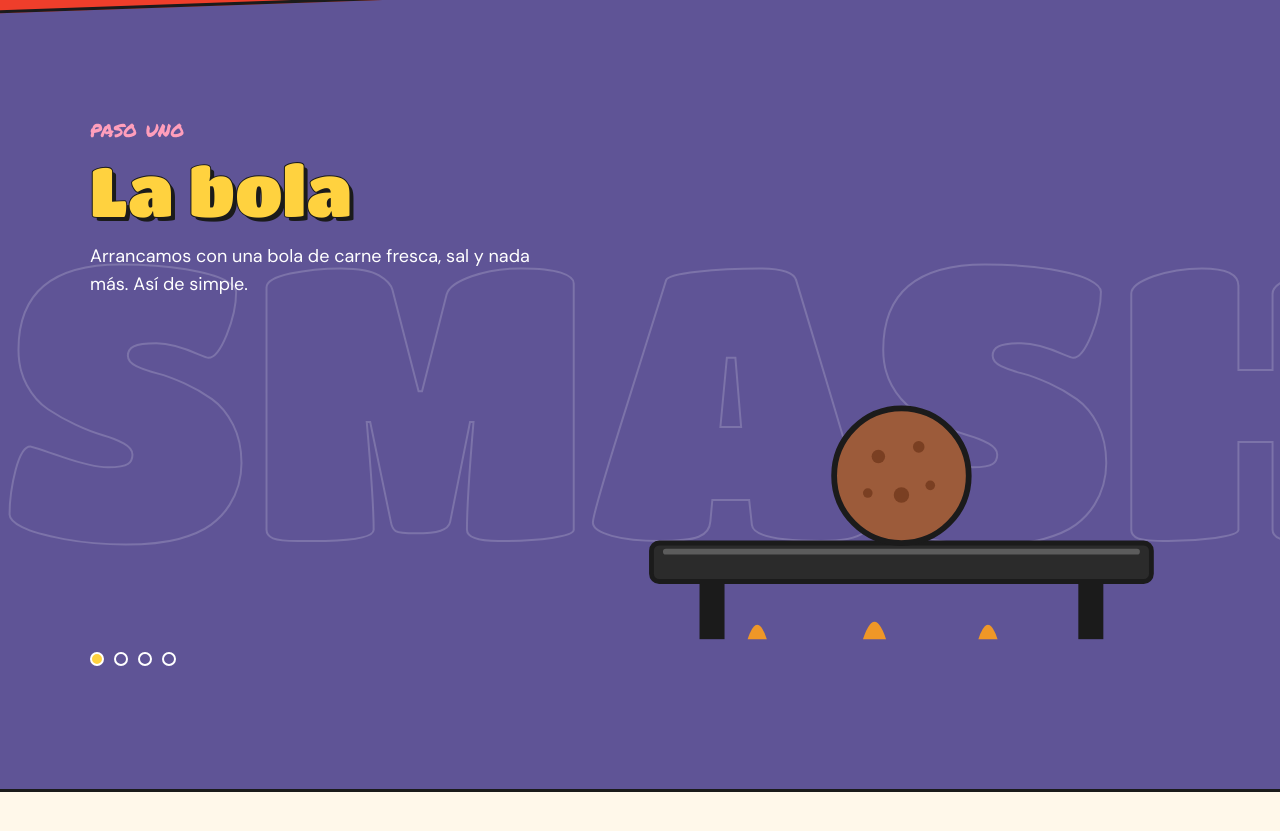
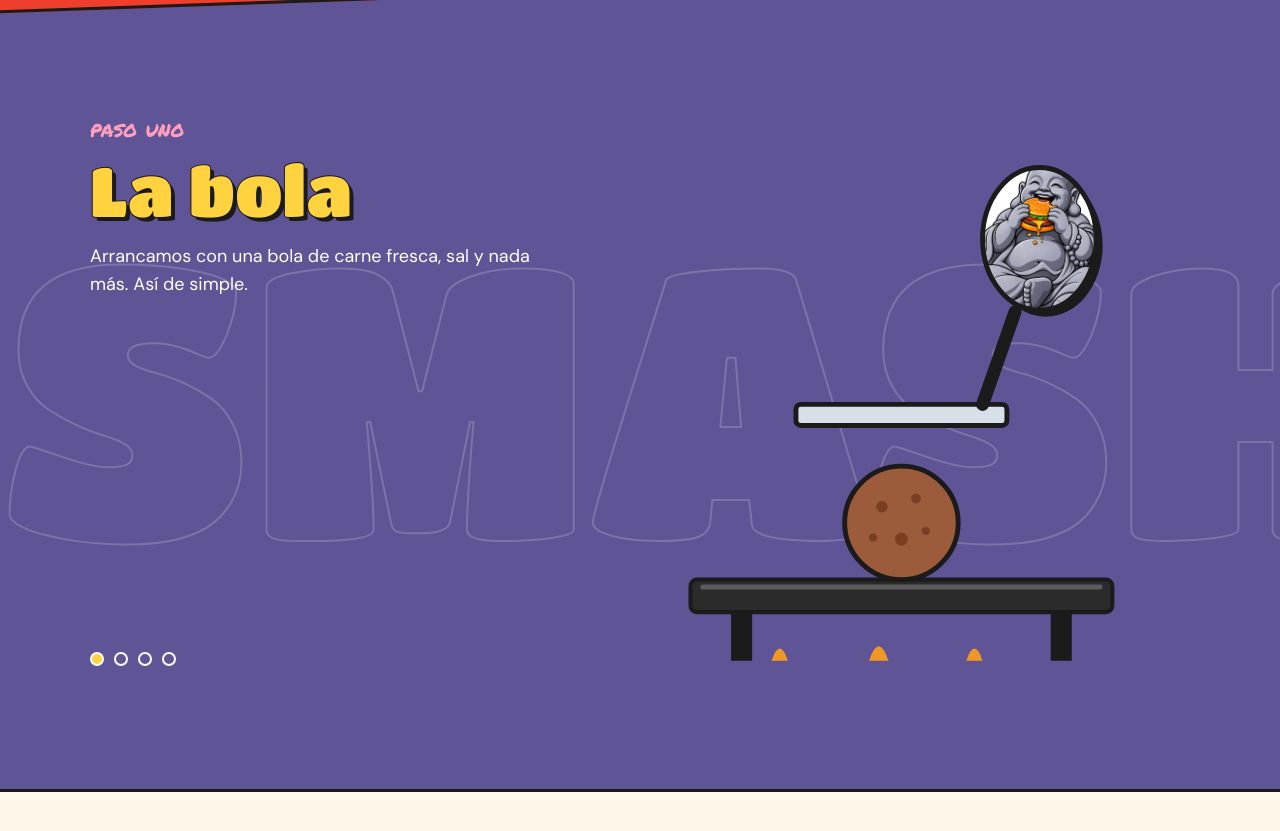
Before and after one commit to mjvy5dk8mz-cpu/guju-burgers, a plain HTML site: page index.html in a window 1280 px wide. Shown: the part 1153-1984 px from the top of the page. Drawn offline with nearby package versions, Linux system fonts and the light colour scheme; animation ran at ten frames a second.

Commit message:
El Buda hace el smash en la escena de scroll
Co-Authored-By: Claude Sonnet 5.5 <noreply@anthropic.com>

```diff
--- a/index.html
+++ b/index.html
@@ -207,7 +207,7 @@ aside.show{transform:none}
       <div class="dots" id="dots" aria-hidden="true"></div>
     </div>
     <div class="stage" aria-hidden="true">
-      <svg viewBox="0 0 600 560" id="stage">
+      <svg viewBox="0 -150 600 710" id="stage">
         <g id="steam" stroke="#fff" stroke-width="6" fill="none" stroke-linecap="round" opacity="0">
           <path d="M210 360 q-18 -30 0 -60 q18 -30 0 -60"/><path d="M300 340 q-18 -30 0 -60 q18 -30 0 -60"/><path d="M390 360 q-18 -30 0 -60 q18 -30 0 -60"/>
         </g>
@@ -242,10 +242,16 @@ aside.show{transform:none}
         </g>
         <g id="spat">
           <rect x="170" y="-26" width="260" height="26" rx="6" fill="#d7e0e6" stroke="#1b1b1b" stroke-width="6"/>
-          <path d="M410 -26 L470 -150" stroke="#1b1b1b" stroke-width="14" stroke-linecap="round"/>
-          <rect x="452" y="-250" width="44" height="120" rx="16" fill="#ef3e2b" stroke="#1b1b1b" stroke-width="6" transform="rotate(25 474 -190)"/>
+          <path d="M400 -26 L440 -140" stroke="#1b1b1b" stroke-width="16" stroke-linecap="round"/>
+          <g id="bud">
+            <clipPath id="budclip"><ellipse cx="470" cy="-230" rx="70" ry="88"/></clipPath>
+            <ellipse cx="478" cy="-222" rx="70" ry="88" fill="#1b1b1b"/>
+            <ellipse cx="470" cy="-230" rx="70" ry="88" fill="#fff"/>
+            <image href="logo.webp" x="390" y="-326" width="160" height="192" preserveAspectRatio="xMidYMid slice" clip-path="url(#budclip)"/>
+            <ellipse cx="470" cy="-230" rx="70" ry="88" fill="none" stroke="#1b1b1b" stroke-width="6"/>
+          </g>
         </g>
-        <g id="pow" opacity="0" transform="translate(470 250)">
+        <g id="pow" opacity="0" transform="translate(150 290)">
           <path d="M0 -60 L16 -20 L58 -34 L30 0 L62 30 L18 24 L8 66 L-10 26 L-52 40 L-28 4 L-60 -24 L-18 -18 Z" fill="#ffd23f" stroke="#1b1b1b" stroke-width="5"/>
           <text x="0" y="12" text-anchor="middle" font-family="Titan One" font-size="26" fill="#ef3e2b" stroke="#1b1b1b" stroke-width="1.5">¡PAF!</text>
         </g>
@@ -385,7 +391,7 @@ render();
 /* pasos del smash */
 const STEPS=[
  ['La bola','Arrancamos con una bola de carne fresca, sal y nada más. Así de simple.','paso uno'],
- ['¡Smash!','Contra la plancha bien caliente, con la espátula y todo el peso del brazo.','paso dos'],
+ ['¡Smash!','El Buda la aplasta contra la plancha bien caliente, con la espátula y todo su peso.','paso dos'],
  ['La costra','Los bordes se vuelven encaje crocante y arriba va el cheddar a derretirse.','paso tres'],
  ['Armado','Pan, pepinillos, salsa y tapa. A comer con las dos manos, como el Buda.','paso cuatro'],
 ];
@@ -413,18 +419,22 @@ if(window.gsap&&window.ScrollTrigger&&!reduce){
   const tp=gsap.to('#ticker2',{xPercent:-50,duration:30,ease:'none',repeat:-1});
   ScrollTrigger.create({onUpdate:s=>{const v=s.getVelocity();gsap.to(tp,{timeScale:1+Math.min(Math.abs(v)/300,6)*(v<0?-1:1),duration:.2,overwrite:true});gsap.to(tp,{timeScale:1,duration:1,delay:.2})}});
 
-  gsap.set('#spat',{y:-60});
+  gsap.set('#spat',{y:250});
   const tl=gsap.timeline({scrollTrigger:{trigger:'#smash',start:'top top',end:'+=2600',scrub:.8,pin:true,
     onUpdate:s=>setStep(Math.min(3,Math.floor(s.progress*4.05)))}});
   tl.to('#bigword',{xPercent:-40,ease:'none',duration:10},0)
     .to('#meat',{rotate:8,duration:.6,yoyo:true,repeat:1,svgOrigin:'300 440'},0)
-    .to('#spat',{y:300,duration:1.4,ease:'power2.in'},.6)
-    .to('#spat',{y:384,duration:.5,ease:'power4.out'},2)
-    .to('#meat',{scaleX:2.1,scaleY:.4,svgOrigin:'300 440',duration:.5,ease:'power4.out'},2)
-    .to('#pow',{opacity:1,scale:1.2,svgOrigin:'470 250',duration:.25},2.1)
+    .to('#spat',{y:190,duration:1.2,ease:'power2.out'},.6)
+    .to('#bud',{rotate:-12,svgOrigin:'470 -230',duration:1.2},.6)
+    .to('#spat',{y:384,duration:.5,ease:'power4.in'},2)
+    .to('#bud',{rotate:6,svgOrigin:'470 -230',duration:.5},2)
+    .to('#meat',{scaleX:2.1,scaleY:.4,svgOrigin:'300 440',duration:.5,ease:'power4.out'},2.4)
+    .to('#pow',{opacity:1,scale:1.2,svgOrigin:'150 290',duration:.25},2.5)
     .to('#steam',{opacity:1,y:-20,duration:.6},2.3)
     .to('#pow',{opacity:0,duration:.3},2.7)
-    .to('#spat',{y:-260,x:120,rotate:-10,duration:1,ease:'power2.in'},2.9)
+    .to('#spat',{y:300,duration:.8,ease:'power2.out'},2.9)
+    .to('#bud',{rotate:0,svgOrigin:'470 -230',duration:.8},2.9)
+    .to('#spat',{opacity:0,duration:.5},5.2)
     .to('#crust',{opacity:1,duration:.5},3)
     .from('#cheese',{y:-220,duration:.8,ease:'bounce.out'},3.6).to('#cheese',{opacity:1,duration:.1},3.6)
     .to('#steam',{opacity:0,y:-60,duration:.6},5)
```
